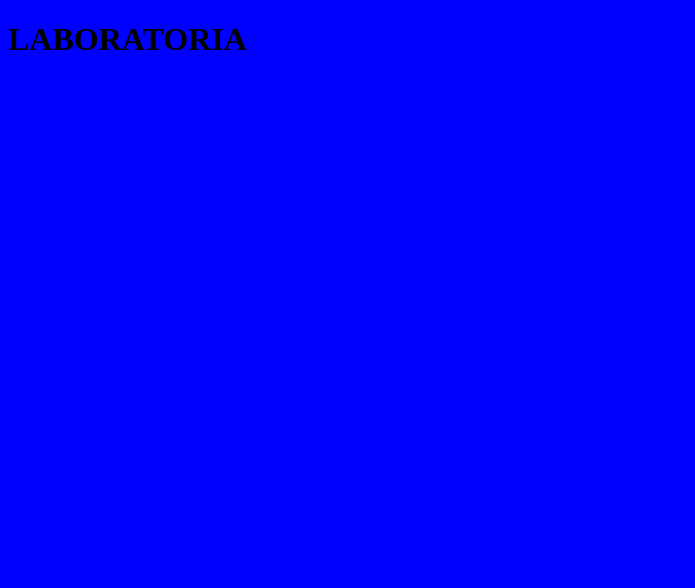
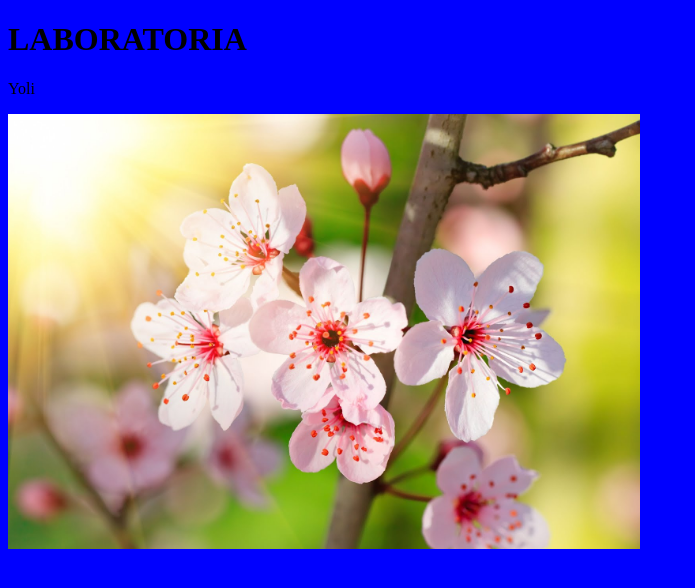
Before and after one commit to MiriamRuh/Brakepoint, a plain HTML site: page index.html in a window 1280 px wide. Shown: the whole page, without its empty margins (0-695 px from the left). Drawn offline with Linux system fonts and the light colour scheme.

Commit message:
Prueba Yoli img

```diff
--- a/css/main.css
+++ b/css/main.css
@@ -15,3 +15,7 @@
 @media (min-width:1200px) {body{
 		background-color: blue;
 	}
+
+.img1{
+	width: 50%;
+}
--- a/index.html
+++ b/index.html
@@ -9,10 +9,17 @@
 	<body>
 		<header>
 			<div class="container">
+				<!-- prueba git hub yoli -->
 				<div class="row">
 					<div class="col-12">
-					<h1>LABORATORIA</h1>
+						<h1>LABORATORIA</h1>
 					</div>
+				</div>
+				<div class="row">
+					<div class="btn btn-default">
+						<p>Yoli</p>
+					</div>
+					<img class="img1" src="img/cerezo6.jpg">
 				</div>
 			</div>
 		</header>
```
Also changed, not shown: img/cerezo6.jpg (added).
